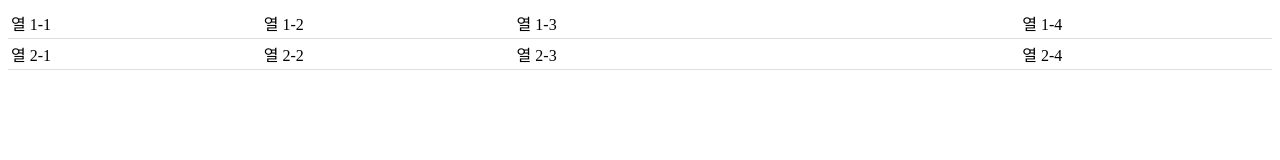
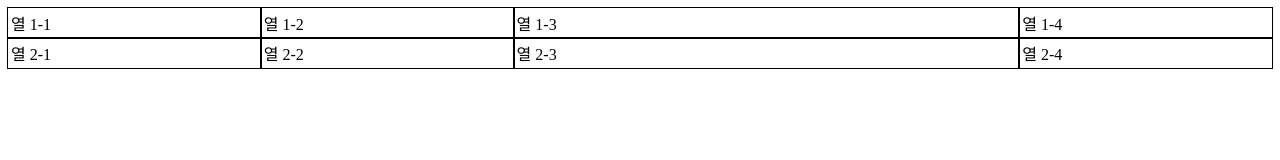
Before and after one commit to saranf/moomoo_contract, a website: page public/index.html in a window 1280 px wide. Drawn offline with Linux system fonts and the light colour scheme.

Commit message:
css 수정

```diff
--- a/public/css/style.css
+++ b/public/css/style.css
@@ -1,7 +1,31 @@
-#table {display: table; width: 100%;}
-.row {display: table-row;}
-.cell {display: table-cell; padding: 3px; border-bottom: 1px solid #DDD;}
-.col1 { width: 20%;}
-.col2 {width: 20%;}
-.col3 {width: 40%;}
-.col4 {width: 20%;}
+#table {
+    display: table;
+    width: 100%;
+}
+
+.row {
+    display: table-row;
+}
+
+.cell {
+    display: table-cell;
+    padding: 3px;
+    outline: 1px solid rgb(0, 0, 0);
+
+}
+
+.col1 {
+    width: 20%;
+}
+
+.col2 {
+    width: 20%;
+}
+
+.col3 {
+    width: 40%;
+}
+
+.col4 {
+    width: 20%;
+}
```
